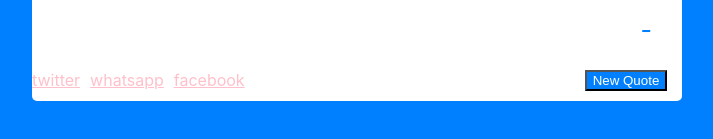
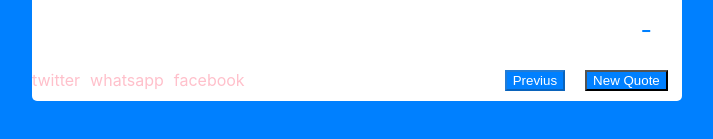
Before and after one commit to mervecakici/random-quote, a React (Create React App) app: page / in a window 1280 px wide. Shown: the part 395-534 px from the top of the page, without its empty margins (283-996 px from the left). Built offline with nearby package versions, Linux system fonts and the light colour scheme; no server answers.

Commit message:
Back button ddded

```diff
--- a/src/Components/MainComponent.css
+++ b/src/Components/MainComponent.css
@@ -50,8 +50,12 @@
     margin-left:10px;
 
 }
+#back-button {
+    color: white;
+    margin-left: 260px;
+}
 #new-quote {
-    margin-left:340px;
+    margin-left:20px;
     color: white;
 
 
--- a/src/Components/MainComponent.js
+++ b/src/Components/MainComponent.js
@@ -16,17 +16,36 @@ class MainComponent extends React.Component {
                 text: '',
                 author: ''
             }],
-            quoteIndex: 0
+            quoteIndex: 0,
+            quotePrevArray : [],
         }
         this.handleChangeQuote = this.handleChangeQuote.bind(this);
+        this.handlePreviousQuote = this.handlePreviousQuote.bind(this);
+
     };
     handleChangeQuote(){
         const { quoteDataArray } = this.state
         this.setState({
             colorIndex: getRandomNumber(COLORS.length /* Max value */),
-            quoteIndex: getRandomNumber(quoteDataArray.length)
+            quoteIndex: getRandomNumber(quoteDataArray.length),
+            quotePrevArray: this.state.quotePrevArray.concat([this.state.quoteIndex])
         })
     }
+    handlePreviousQuote(){
+       if(this.state.quotePrevArray.length > 0){
+        this.setState({
+            quoteIndex: this.state.quotePrevArray[this.state.quotePrevArray.length-1],
+            quotePrevArray: this.state.quotePrevArray.reverse().slice(1).reverse(),
+            colorIndex: getRandomNumber(COLORS.length /* Max value */),
+        })
+    }
+      else{
+        this.setState({
+            quoteIndex: this.state.quotePrevArray[0],
+        })
+      }
+    }
+
 
     componentDidMount() {
         fetch("https://type.fit/api/quotes")
@@ -40,8 +59,10 @@ class MainComponent extends React.Component {
     }
 
     render(){
-        const { quoteDataArray, quoteIndex, colorIndex } = this.state
+        const { quoteDataArray, quoteIndex, colorIndex,quotePrevArray } = this.state
         const { text, author } = quoteDataArray[quoteIndex]
+        console.log("mrev",quoteDataArray[quoteIndex])
+        console.log("abc",quotePrevArray)
 
         return(
             <div id="main-container" style={{backgroundColor: COLORS[colorIndex]}}>
@@ -49,9 +70,10 @@ class MainComponent extends React.Component {
                     <p id="text" style={{color: COLORS[colorIndex]}}>{text}</p>
                     <p id="author" style={{color: COLORS[colorIndex]}}>{`-${author}`}</p>
                     <div class="buttons">
-                        <a type="button" class="share-buttons"id="tweet-quote" href="www.google.com">twitter</a>
-                        <a class="share-buttons" id="whatsapp-quote" href="www.google.com">whatsapp</a>
-                        <a class="share-buttons" id="facebook-quote" href="www.google.com">facebook</a>
+                        <a class="share-buttons" id="tweet-quote">twitter</a>
+                        <a class="share-buttons" id="whatsapp-quote" >whatsapp</a>
+                        <a class="share-buttons" id="facebook-quote">facebook</a>
+                        <button id="back-button" onClick={this.handlePreviousQuote} disabled={this.state.quotePrevArray.length<=0} style={{backgroundColor: COLORS[colorIndex]}}>Previus</button>
                         <button id="new-quote" onClick={this.handleChangeQuote} style={{backgroundColor: COLORS[colorIndex]}}>New Quote</button>
                     </div>
                 </div>
```
